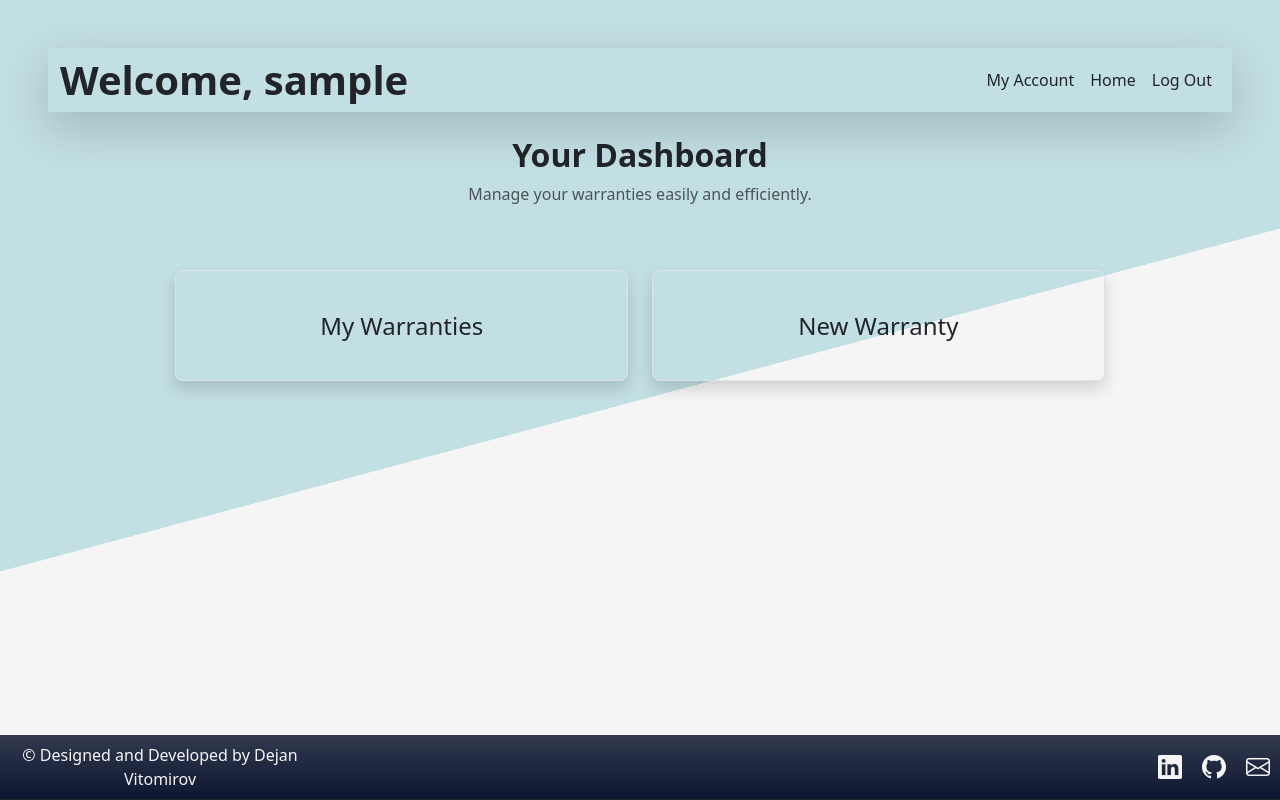
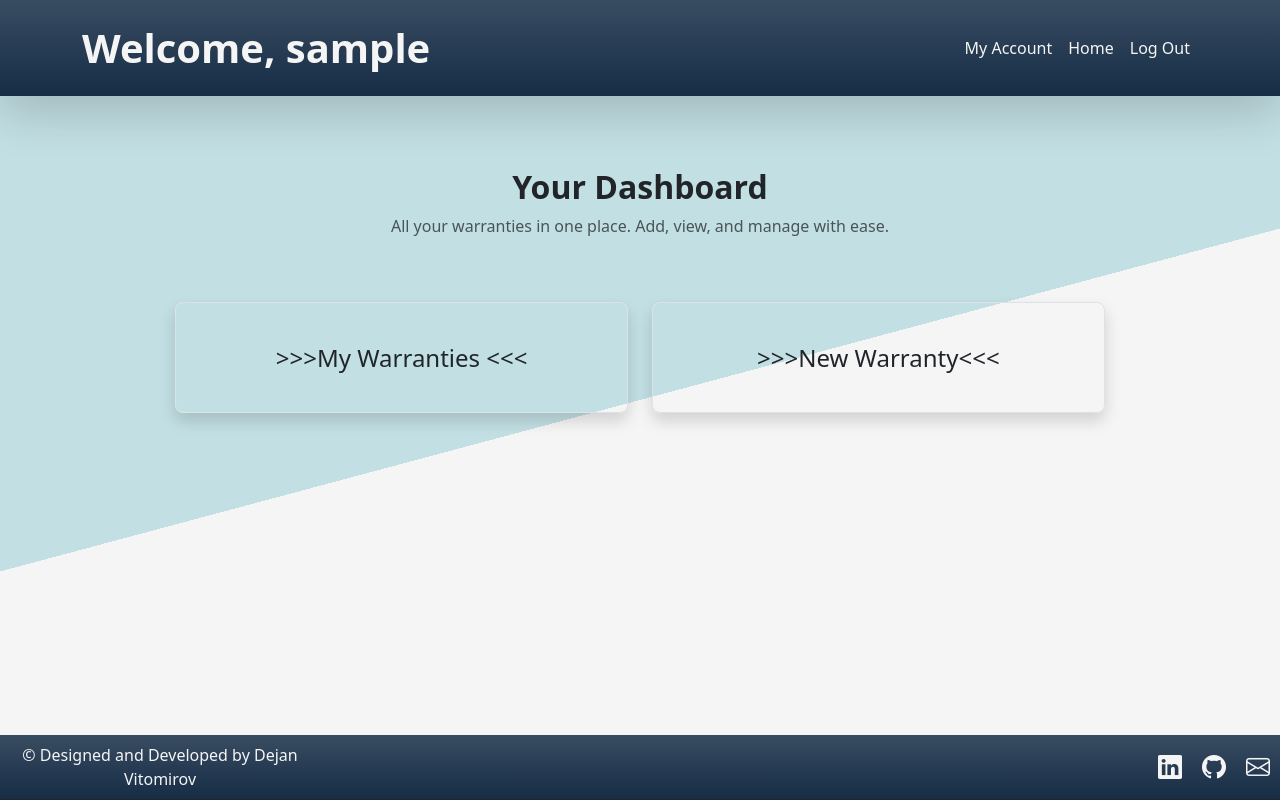
Before and after one commit to Vitomirov/warranty-wallet, a React (Vite) app: page /dashboard in a window 1280 px wide. Built offline with nearby package versions, Linux system fonts and the light colour scheme; sample sign-in values are in the browser's storage.

Commit message:
Dashboard-Bootstrap Improvments

```diff
--- a/src/frontend/App.jsx
+++ b/src/frontend/App.jsx
@@ -30,7 +30,7 @@ function App() {
         <Route path="/signup" element={<LayoutWithoutHeader><SignUp /></LayoutWithoutHeader>} />
         <Route path="/about" element={<LayoutWithoutHeader><About /></LayoutWithoutHeader>} />
         <Route path="/logout" element={<LayoutWithoutHeader><LogOut /></LayoutWithoutHeader>} />
-        <Route path="/dashboard" element={<PrivateRoute><LayoutWithoutHeader><Dashboard /></LayoutWithoutHeader></PrivateRoute>} />
+        <Route path="/dashboard" element={<PrivateRoute><Dashboard /></PrivateRoute>} />
         <Route path="/myAccount" element={<PrivateRoute><LayoutWithoutHeader><MyAccount /></LayoutWithoutHeader></PrivateRoute>} />
         <Route path="/newWarranty" element={<PrivateRoute><LayoutWithoutHeader><NewWarranty /></LayoutWithoutHeader></PrivateRoute>} />
         <Route path="/warranties/details/:id" element={<PrivateRoute><LayoutWithoutHeader><WarrantyDetails /></LayoutWithoutHeader></PrivateRoute>} />
--- a/src/frontend/components/Dashboard.jsx
+++ b/src/frontend/components/Dashboard.jsx
@@ -2,6 +2,7 @@ import React, { useEffect, useState } from 'react';
 import { Link } from 'react-router-dom';
 import { useAuth } from '../context/AuthContext';
 import LogOut from './LogOut';
+import Footer from './Footer'
 
 function Dashboard() {
   const { user } = useAuth();
@@ -13,10 +14,11 @@ function Dashboard() {
   }, [user]);
 
   return (
-    <div className="dashboard container-fluid p-5">
-      <nav className="navbar navbar-expand-lg navbar-light bg-transparent shadow-lg mb-4">
-        <div className="container-fluid d-flex justify-content-between align-items-center">
-          <h1 className="fs-1 mb-0 fw-bold">Welcome, {user.username}</h1>
+    <div className="dashboard d-flex flex-column min-vh-100">
+      {/* Navbar within Dashboard */}
+      <nav className="bg-gradient navbar navbar-expand-lg shadow-lg mb-4 px-3">
+        <div className="container py-3 d-flex justify-content-evenly align-items-center">
+          <h1 className="fs-1 mb-0 fw-bold" style={{ color:'var(--secondary-color)' }}>Welcome, {user.username}</h1>
           <button
             className="navbar-toggler"
             type="button"
@@ -32,22 +34,24 @@ function Dashboard() {
           <div className="collapse navbar-collapse" id="navbarNav">
             <ul className="navbar-nav ms-auto text-end">
               <li className="nav-item">
-                <Link to="/myAccount" className="nav-link text-dark">My Account</Link>
+                <Link to="/myAccount" className="nav-link">My Account</Link>
               </li>
               <li className="nav-item">
-                <Link to="/" className="nav-link text-dark">Home</Link>
+                <Link to="/" className="nav-link">Home</Link>
               </li>
-              <li className="nav-item">
-                <Link to="/" className="nav-link text-dark" onClick={LogOut}>Log Out</Link>
+              <li className="navbar-nav ">
+                <LogOut/>
               </li>
             </ul>
           </div>
         </div>
       </nav>
 
+      {/* Main content */}
+      <main className="flex-grow-1 container-fluid p-5">
         <div className="text-center mb-5">
           <h2 className="fw-bold">Your Dashboard</h2>
-        <p className="text-muted">Manage your warranties easily and efficiently.</p>
+          <p className="text-muted">All your warranties in one place. Add, view, and manage with ease.</p>
         </div>
 
         <div className="row justify-content-center dashboardbutton">
@@ -56,7 +60,7 @@ function Dashboard() {
               padding: '8% 5%',
               fontSize: '1.5rem',
             }}>
-            My Warranties
+               	&gt;&gt;&gt;My Warranties &lt;&lt;&lt;
             </Link>
           </div>
           <div className="col-lg-5 col-md-6 mb-4">
@@ -64,10 +68,13 @@ function Dashboard() {
               padding: '8% 5%',
               fontSize: '1.5rem',
             }}>
-            New Warranty
+              &gt;&gt;&gt;New Warranty&lt;&lt;&lt;
             </Link>
           </div>
         </div>
+      </main>
+
+      <Footer />
     </div>
   );
 }
--- a/src/frontend/components/LayoutWithoutHeader.jsx
+++ b/src/frontend/components/LayoutWithoutHeader.jsx
@@ -5,7 +5,7 @@ const LayoutWithoutHeader = ({ children }) => {
   return (
     <div className="d-flex flex-column min-vh-100">
       {/* Main content fills available space */}
-      <main className="flex-grow-1 d-flex">
+      <main className="d-flex flex-grow-1">
         {children}
           </main>
       {/* Reuse Footer Component */}
--- a/src/frontend/components/LogOut.jsx
+++ b/src/frontend/components/LogOut.jsx
@@ -10,11 +10,11 @@ function LogOut() {
     event.preventDefault(); // Prevent default link behavior
     await logout(); // Call the logout function
     console.log("User  is logged out");
-    navigate('/'); // Redirect to home or another page after logout
+    navigate('/');
   };
 
   return (
-        <button className="btn btn-primary"
+        <button className="nav-link text-end"
          onClick={handleLogout}>
          Log Out
         </button>
--- a/src/frontend/components/MyWarranties.jsx
+++ b/src/frontend/components/MyWarranties.jsx
@@ -1,9 +1,10 @@
 import React, { useState, useEffect } from 'react';
 import axios from 'axios';
 import { Link } from 'react-router-dom';
-import { useAuth } from '../context/AuthContext'; // Import the AuthContext
+import { useAuth } from '../context/AuthContext';
 
 const MyWarranties = () => {
+  const { user } = useAuth();
   const [warranties, setWarranties] = useState([]);
   const [error, setError] = useState(null);
   const { token, refreshToken } = useAuth(); // Get token and refreshToken from context
@@ -40,7 +41,7 @@ const MyWarranties = () => {
 
   return (
     <div className="container mt-4 col-6">
-      <h1>My Warranties</h1>
+      <h1>{user.username}'s Warranties</h1>
       {warranties.length === 0 ? (
         <p>No warranties found.</p>
       ) : (
--- a/src/frontend/styles/Styles.css
+++ b/src/frontend/styles/Styles.css
@@ -3,10 +3,11 @@
 :root {
     --primary-color:  #c2dfe3; /* Teal */
     --secondary-color: #f5f5f5; /* Light Gray */
-    --accent-color: #e5d352; /* Orange */
+    --accent-color: #e3c6c2; /* Orange */
     --text-dark: #212121; /* Dark Text */
-    --header-footer: #0e1730; /* Teal */
+    --header-footer: #162D46; /* Teal */
 }
+
 
 /*>>>>>>>>>>>>>>>>>>>>>>>>>          LENDING PAGE          <<<<<<<<<<<<<<<<<<<<<<<<<<<<<<<<<<<<*/
 
@@ -70,7 +71,7 @@
 .button .btn:hover {
     transform: scale(1.05);
     color: var(--header-footer);
-    background-color: var(--accent-color);
+    background-color: var(--primary-color);
 }
 .dashboardbutton{
     padding: 1rem 2rem;
@@ -129,7 +130,7 @@
 }
 
 .individualFeature:hover{
-    background-color: var(--accent-color);
+    background-color: var(--primary-color);
     min-height: 100%;
 }
 .individualFeature:hover .hover-text{
```
Also changed, not shown: 1 other file (tests, documents, lock files or other folders). Lines whose indentation alone changed are shown as unchanged.
